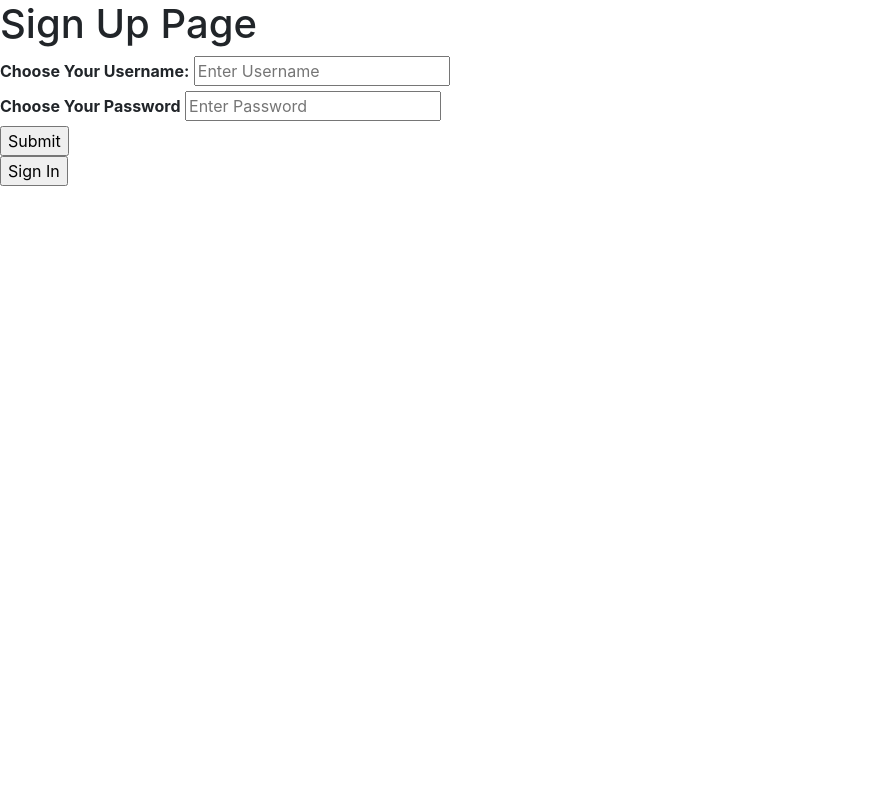
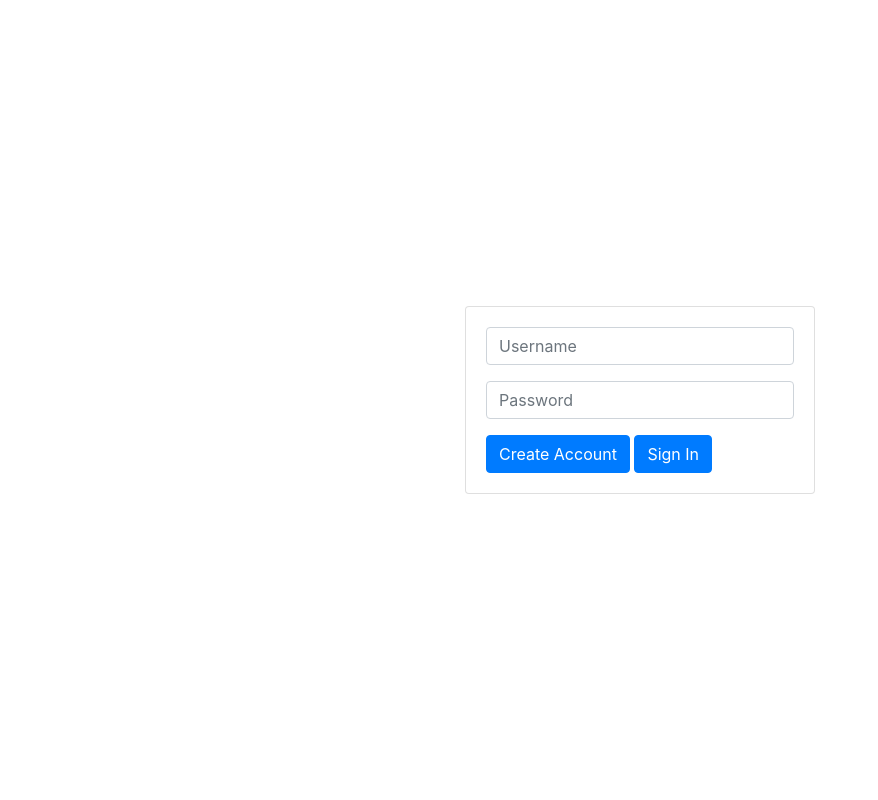
Before and after one commit to aivan6842/TaskTimeTracker, a Django app: page /signUp/ in a window 1280 px wide. Shown: the whole page, without its empty margins (0-878 px from the left). Run offline with Django 3.2, Linux system fonts and the light colour scheme; some libraries are stand-ins or nearby versions.

Commit message:
Added HTML to signUp page

```diff
--- a/Task/views.py
+++ b/Task/views.py
@@ -31,14 +31,17 @@ def signUp(request):
     if request.method == 'POST':
         if request.POST.get('signIn'):
             return redirect('/signIn/')
+
         username = request.POST['username']
         usernameExists = User.objects.filter(username=username).exists()
+
         if not usernameExists:
             form = UserForm(request.POST)
             if form.is_valid():
                 form.save()
                 currUser = User.objects.get(username=request.POST['username'], password=request.POST['password'])
                 return redirect(f'/viewTasks/{currUser.id}/')
+
         return render(request, 'signUp.html', {'BadUser':True})
     else:
         return render(request, 'signUp.html', {'BadUser': False})
--- a/templates/signIn.html
+++ b/templates/signIn.html
@@ -15,7 +15,6 @@
                             <div class="form-group">
                                 <input type="password" class="form-control" name="password" placeholder="Password" class="signForm">
                             </div>
-<!--                            <button type="button" id="sendlogin" class="btn btn-primary">login</button>-->
 							<button type='submit' name='signIn'
                                     class="btn btn-primary">Sign in</button>
 
--- a/templates/signUp.html
+++ b/templates/signUp.html
@@ -1,23 +1,32 @@
 {% extends 'base.html' %}
+{% block content %}
+{% load static %}
 
-{% block content %}
-<h1>Sign Up Page</h1>
+<link rel="stylesheet" href="{% static 'css/taskapp.css' %}">
+<div class="container">
+        <div class="row justify-content-center align-items-center" style="height:100vh">
+            <div class="col-4">
+                <div class="card">
+                    <div class="card-body">
+                        <form method='POST'>{% csrf_token %}
+                            <div class="form-group">
+                                <input type="text" class="form-control" name="username" placeholder="Username" class="signForm">
+                            </div>
+                            <div class="form-group">
+                                <input type="password" class="form-control" name="password" placeholder="Password" class="signForm">
+                            </div>
+							<button type='submit' name='createAccount'
+                                    class="btn btn-primary">Create Account</button>
 
-<form class="SignUp" method="post"> {% csrf_token %}
-   <label for="username"><b>Choose Your Username:</b></label>
-   <input type="text" placeholder="Enter Username" name="username" required><br>
-
-   <label for="password"><b>Choose Your Password</b></label>
-   <input type="password" placeholder="Enter Password" name="password" required><br>
-
-   {% if BadUser %}
-      <p style="color:red">User Name already registered</p><br>
-   {% endif %}
-
-   <input type="submit"></input>
-</form>
-
-<form class="SignIn" method="post">{% csrf_token %}
-   <input type='submit' name='signIn' value="Sign In"></input>
-</form>
+							<button type='submit' name='signIn'
+                                    class="btn btn-primary" id="signUp" value="true">Sign In</button>
+                              {% if BadUser %}
+                                 <p class="invalidUser">This user name is already registered</p>
+                              {% endif %}
+                        </form>
+                    </div>
+                </div>
+            </div>
+        </div>
+    </div>
 {% endblock %}
```
Also changed, not shown: db.sqlite3.
